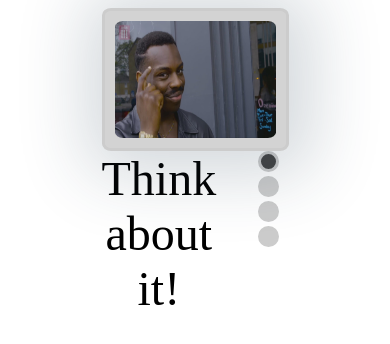
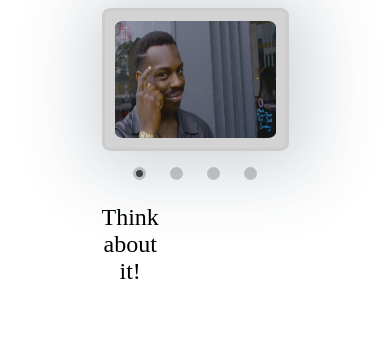
Before and after one commit to zerex21/cssMemSliderS, a plain HTML site: page cssMemSlider/index.html in a window 390 px wide. Drawn offline with Linux system fonts and the light colour scheme.

Commit message:
feat: add css adaptive (Sun, Oct 17, 2021 18:01:57 PM)

```diff
--- a/cssMemSlider/style.css
+++ b/cssMemSlider/style.css
@@ -90,13 +90,13 @@ border-radius: 5%;
    overflow: hidden;
    justify-items: start;
    float: right;
-
-
  }
 
  .context{
      display: flex;
      justify-content: space-between;
+     padding-top: 15px;
+     align-items: baseline;
  }
 
  .text1{
@@ -127,3 +127,36 @@ border-radius: 5%;
  #slide4:checked ~ .context .text4 {
    transform: translateX(-270%)
  }
+
+ @media (max-width:1040px) {
+   .text1,
+   .text2,
+   .text3,
+   .text4{
+      font-size:  2em;
+   }
+ }
+
+ @media (max-width:790px) {
+   .text1,
+   .text2,
+   .text3,
+   .text4{
+      font-size:  1.5em;
+   }
+   .context{
+      display: flex;
+     flex-direction: column-reverse;
+   }
+   #bullets{
+      margin: 0 auto;
+      padding-bottom: 20px;
+   }
+ }
+
+ @media (max-width:400px) {
+   #bullets label {
+     width: 7px;
+     height: 7px;
+  }
+ }
```
